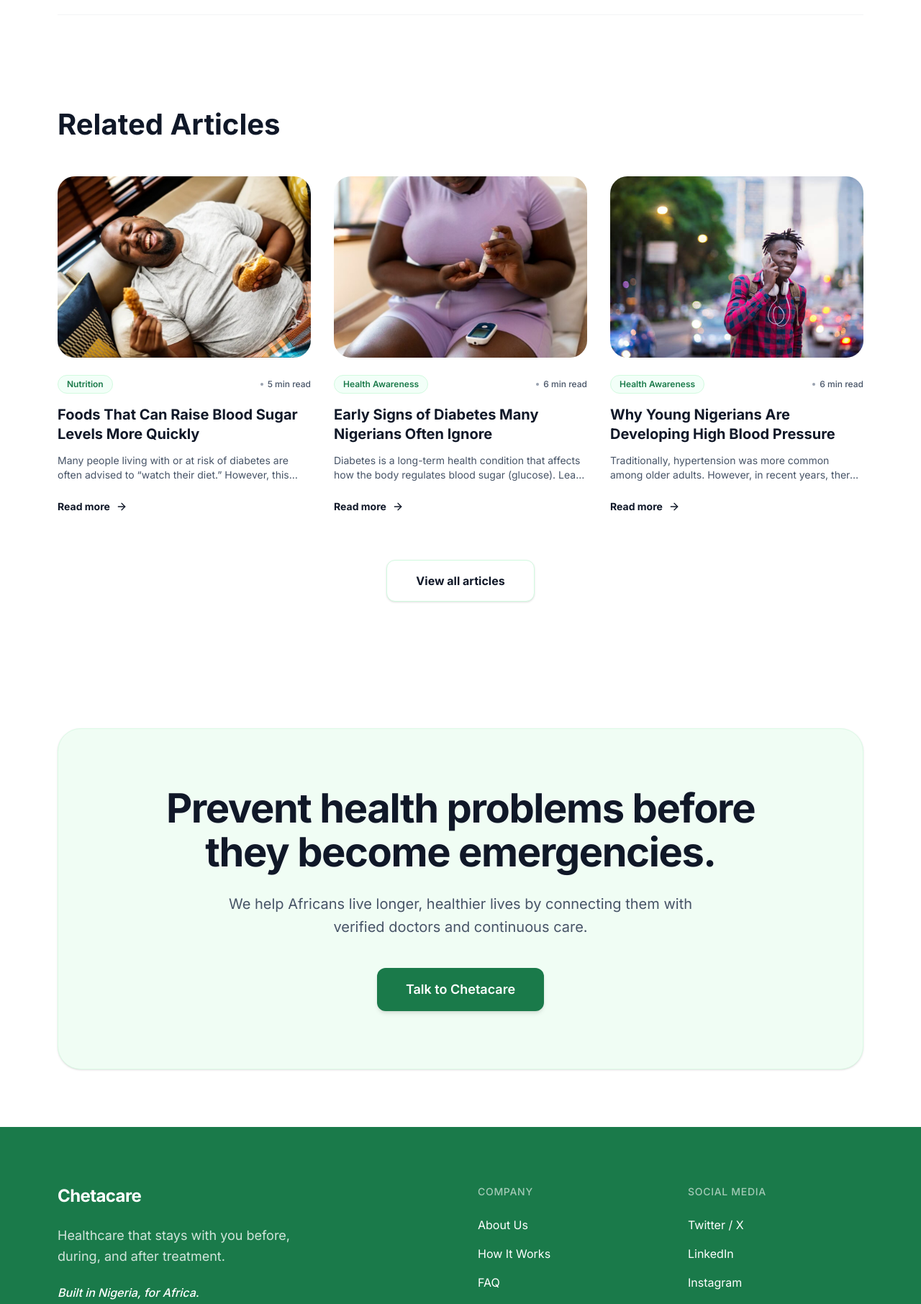
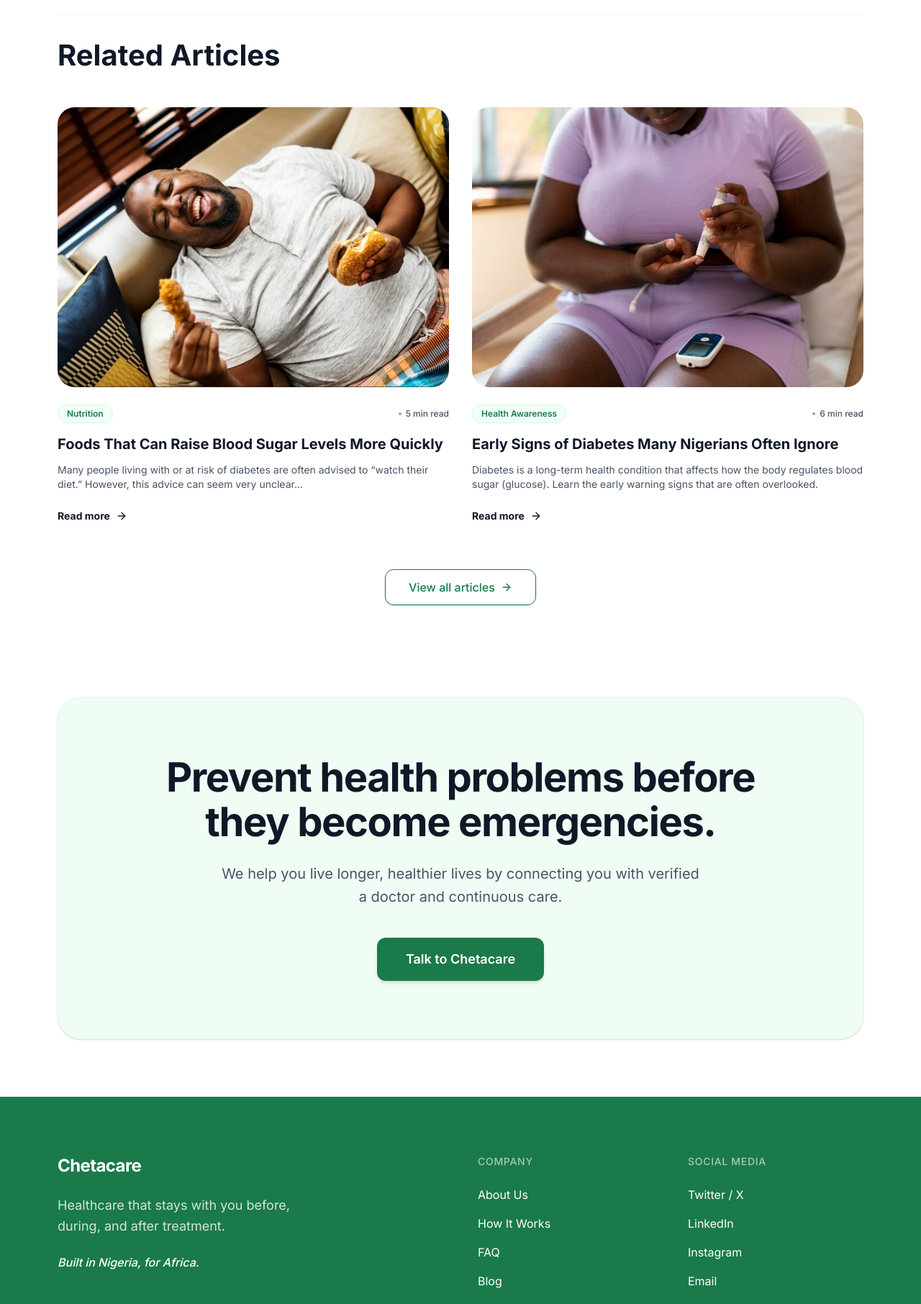
Before and after one commit to Ahmad-mustapha/chetacare, a React (Vite) app: page /blog/1 in a window 1280 px wide. Shown: the part 4442-6254 px from the top of the page at 72% size. Built offline with nearby package versions, Linux system fonts and the light colour scheme.

Commit message:
Update blog layouts and refresh site copy

```diff
--- a/src/components/BlogSection.tsx
+++ b/src/components/BlogSection.tsx
@@ -23,7 +23,7 @@ const BlogSection: React.FC = () => {
 
         {/* Blog Grid Component */}
         <div className="mb-12">
-          <BlogGrid />
+          <BlogGrid limit={2} />
         </div>
 
         {/* View All Button */}
--- a/src/components/Footer.tsx
+++ b/src/components/Footer.tsx
@@ -38,12 +38,10 @@ const Footer: React.FC = () => {
           <div className="lg:col-span-3">
             <h4 className="text-white/60 font-medium mb-6 uppercase tracking-wider text-sm">Social Media</h4>
             <ul className="space-y-4">
-              <li><a href="#" className="text-white hover:text-white/70 transition-colors">Twitter / X</a></li>
-              <li><a href="#" className="text-white hover:text-white/70 transition-colors">LinkedIn</a></li>
-              <li><a href="#" className="text-white hover:text-white/70 transition-colors">Instagram</a></li>
-              <li><a href="#" className="text-white hover:text-white/70 transition-colors">Facebook</a></li>
-              <li><a href="#" className="text-white hover:text-white/70 transition-colors">YouTube</a></li>
-              <li><a href="mailto:hello@chetarcare.com" className="text-white hover:text-white/70 transition-colors">Email</a></li>
+              <li><a href="https://x.com/chetacare" className="text-white hover:text-white/70 transition-colors">Twitter / X</a></li>
+              <li><a href="https://www.linkedin.com/company/chetacare" className="text-white hover:text-white/70 transition-colors">LinkedIn</a></li>
+              <li><a href="https://www.instagram.com/chetacare_" className="text-white hover:text-white/70 transition-colors">Instagram</a></li>
+              <li><a href="mailto:Support@chetacare.com" className="text-white hover:text-white/70 transition-colors">Email</a></li>
             </ul>
           </div>
         </div>
--- a/src/components/ReachOut.tsx
+++ b/src/components/ReachOut.tsx
@@ -13,7 +13,7 @@ const ReachOut: React.FC = () => {
             </h2>
 
             <p className="text-[#475467] text-[16px] md:text-[18px] lg:text-[20px] max-w-2xl mx-auto mb-10 leading-relaxed">
-              We help Africans live longer, healthier lives by connecting them with verified doctors and continuous care.
+              We help you live longer, healthier lives by connecting you with verified a doctor and continuous care.
             </p>
 
             <Link
--- a/src/components/Scale.tsx
+++ b/src/components/Scale.tsx
@@ -19,10 +19,6 @@ const Scale: React.FC = () => {
   return (
     <section className="py-16 bg-[#F7FBF9]">
       <div className="container-wide">
-        <h2 className="text-[28px] md:text-[36px] lg:text-[44px] font-medium text-[#1F2A24] leading-tight mb-14">
-          Scale of Impact Visuals
-        </h2>
-
         <div className="flex flex-col md:flex-row bg-[#F9FAFB] border border-[#E5E7EB] overflow-hidden">
           {stats.map((stat, index) => (
             <div
--- a/src/components/blog/BlogGrid.tsx
+++ b/src/components/blog/BlogGrid.tsx
@@ -3,10 +3,16 @@ import { Link } from 'react-router-dom';
 import { ArrowRight } from 'lucide-react';
 import { blogPosts } from '../../data/blogData';
 
-const BlogGrid: React.FC = () => {
+interface BlogGridProps {
+  limit?: number;
+}
+
+const BlogGrid: React.FC<BlogGridProps> = ({ limit }) => {
+  const posts = typeof limit === 'number' ? blogPosts.slice(0, limit) : blogPosts;
+
   return (
-    <div className="grid grid-cols-1 md:grid-cols-2 lg:grid-cols-3 gap-8">
-      {blogPosts.map((post) => (
+    <div className="grid grid-cols-1 md:grid-cols-2 gap-8">
+      {posts.map((post) => (
         <Link
           key={post.id}
           to={`/blog/${post.id}`}
--- a/src/components/contact/ContactDetails.tsx
+++ b/src/components/contact/ContactDetails.tsx
@@ -24,7 +24,11 @@ const ContactDetails: React.FC = () => {
             <Mail size={24} />
             <h3 className="text-xl font-bold text-[#101828]">Mail Address</h3>
           </div>
-          <p className="text-[#475467] text-lg font-medium">info@example.com</p>
+          <div className="space-y-2">
+            <p className="text-[#475467] text-lg font-medium">Oluwafemi@chetacare.com</p>
+            <p className="text-[#475467] text-lg font-medium">Support@chetacare.com</p>
+            <p className="text-[#475467] text-lg font-medium">Partnership@chetacare.com</p>
+          </div>
         </div>
 
         {/* Organization */}
--- a/src/pages/BlogPost.tsx
+++ b/src/pages/BlogPost.tsx
@@ -12,7 +12,7 @@ const BlogPost: React.FC = () => {
         return <div className="min-h-screen flex items-center justify-center">Post not found</div>;
     }
 
-    const relatedPosts = blogPosts.filter(p => p.id !== post.id).slice(0, 3);
+    const relatedPosts = blogPosts.filter(p => p.id !== post.id).slice(0, 2);
 
     return (
         <div className="bg-white min-h-screen">
@@ -25,7 +25,7 @@ const BlogPost: React.FC = () => {
             </div>
 
             {/* Article Header */}
-            <article className="pb-24">
+            <article className="pb-12">
                 <div className="container-wide">
                     <div className="max-w-4xl">
                         <div className="inline-block px-3 py-1 bg-[#F2FFF8] text-[#1A7A4A] text-sm font-medium rounded-full border border-[#D1FADF] mb-6">
@@ -125,9 +125,9 @@ const BlogPost: React.FC = () => {
                     </div>
 
                     {/* Related Articles */}
-                    <div className="pt-32 border-t border-gray-100 mt-32">
+                    <div className="pt-8 border-t border-gray-100 mt-32">
                         <h2 className="text-3xl md:text-[40px] font-bold text-[#101828] mb-12">Related Articles</h2>
-                        <div className="grid grid-cols-1 md:grid-cols-2 lg:grid-cols-3 gap-8 mb-16">
+                        <div className="grid grid-cols-1 md:grid-cols-2 gap-8 mb-16">
                             {relatedPosts.map((rPost) => (
                                 <Link key={rPost.id} to={`/blog/${rPost.id}`} className="group block cursor-pointer">
                                     <div className="relative aspect-[1.4/1] rounded-[24px] overflow-hidden mb-6">
@@ -150,9 +150,9 @@ const BlogPost: React.FC = () => {
                         <div className="text-center">
                             <Link
                                 to="/blog"
-                                className="inline-block border border-[#D1FADF] bg-[#FFFFFF] text-[#101828] px-10 py-4 rounded-xl font-bold hover:bg-[#F2FFF8] transition-all shadow-sm"
+                                className="inline-flex items-center gap-2 px-4 md:px-8 py-3 border border-[#1A7A4A] text-[#1A7A4A] rounded-[8px] xl:rounded-[12px] font-medium hover:bg-[#1A7A4A] hover:text-white transition-all shadow-sm"
                             >
-                                View all articles
+                                View all articles <ArrowRight className="w-4 h-4" />
                             </Link>
                         </div>
                     </div>
--- a/src/pages/Privacy.tsx
+++ b/src/pages/Privacy.tsx
@@ -147,7 +147,7 @@ const privacyData = [
   {
     title: "16. Contact Us",
     content: "If you have questions about this Privacy Policy or how your data is handled, please contact Chetacare.",
-    content2: "Email: info@chetacare.com"
+    content2: "Email: Support@chetacare.com"
   }
 ];
 
--- a/src/pages/Terms.tsx
+++ b/src/pages/Terms.tsx
@@ -128,7 +128,7 @@ const termsData = [
   {
     title: "18. Contact Information",
     content: "For questions regarding these Terms:",
-    content2: "Chetacare Email: Website: www.chetacare.com"
+    content2: "Email: Support@chetacare.com | Website: www.chetacare.com"
   }
 ];
 
```
Also changed, not shown: 1 other file (tests, documents, lock files or other folders).
